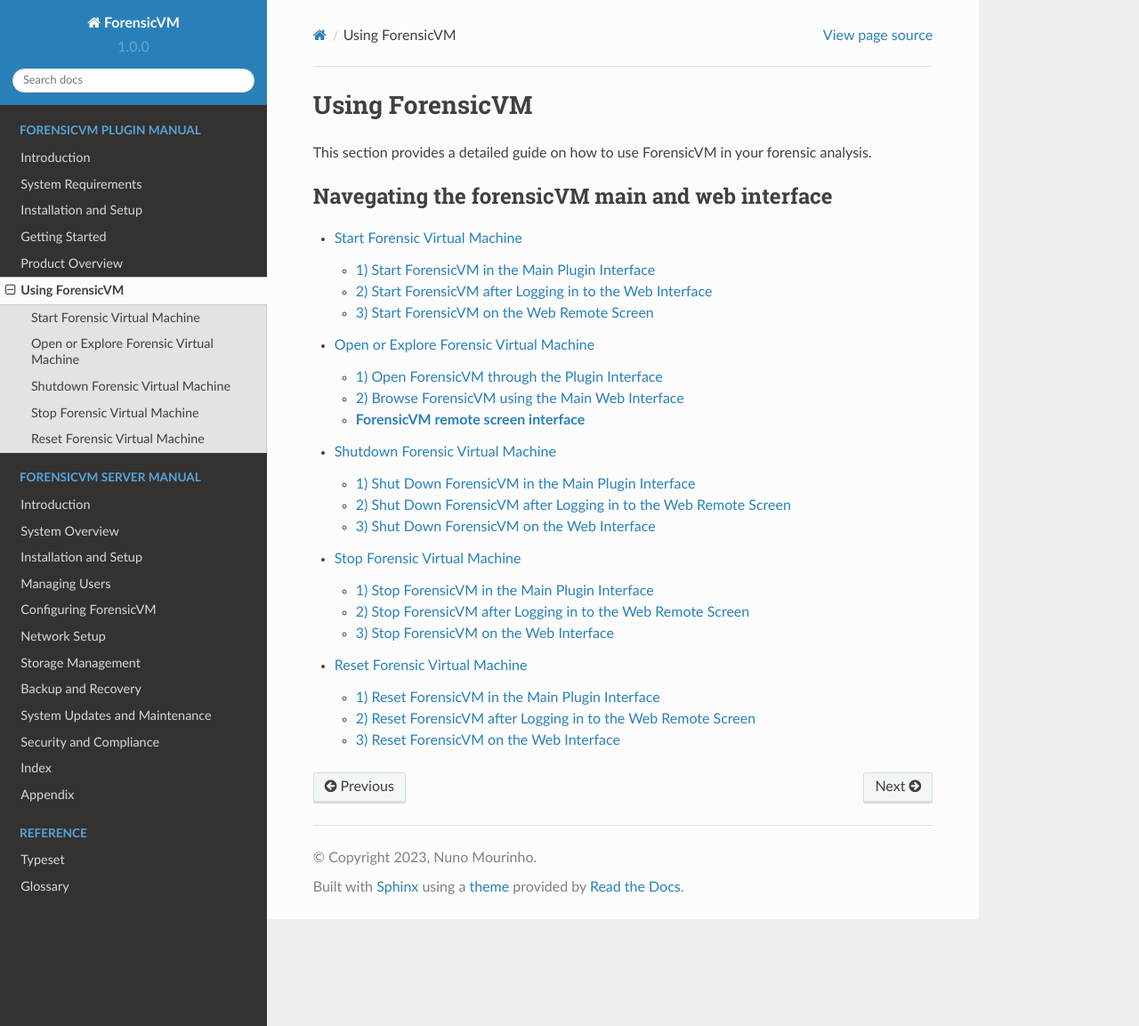
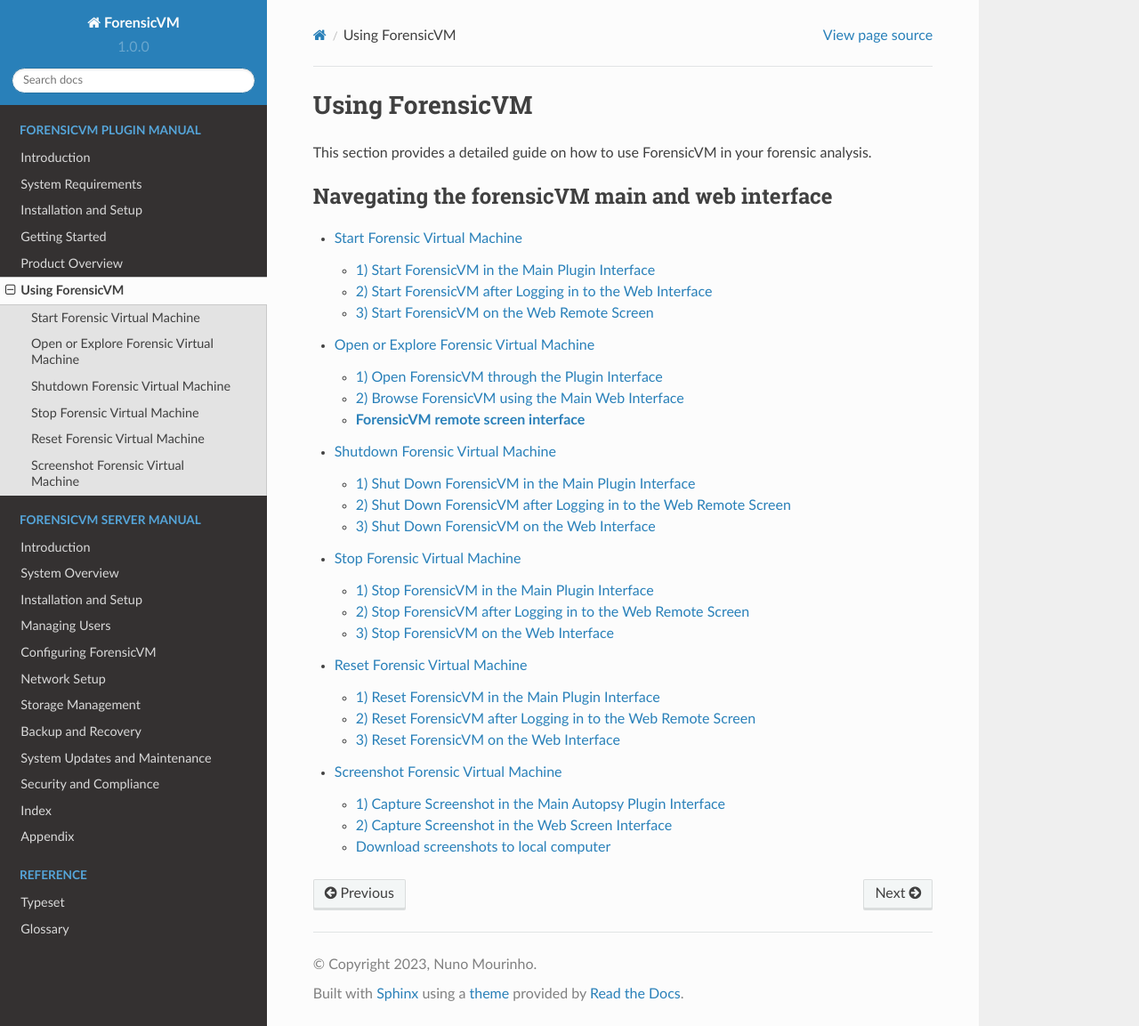
Before and after one commit to nunomourinho/ForensicVMServerAndClientDocs, a Sphinx documentation site: the page built from docs/user/using_forensicvm.rst, in a window 1280 px wide and 1153 px high. Shown: the whole window at 89% size. Built offline with Sphinx 7.4.7 and the Read the Docs theme 2.0.0, drawn with Linux system fonts in a browser that asks for light colours; pages that are not in the unit, such as notebooks, are missing from menus.

Commit message:
Update using_forensicvm.rst

```diff
--- a/docs/user/using_forensicvm.rst
+++ b/docs/user/using_forensicvm.rst
@@ -21,4 +21,6 @@
       A guide to halting the forensicVM immediately, temporarily pausing its operation without fully shutting it down. Useful for quick maintenance or updates.
 
    Reset Forensic Virtual Machine <reset_vm>
-      Explanation of how to immediately reboot the forensicVM. This action can be used to quickly restart the system without manually shutting down and starting it again, useful for troubleshooting or applying certain updates.
+      This action can be used to quickly restart the system without manually shutting down and starting it again, useful for troubleshooting or applying certain updates.
+
+   Screenshot Forensic Virtual Machine <screenshot_vm>
```
